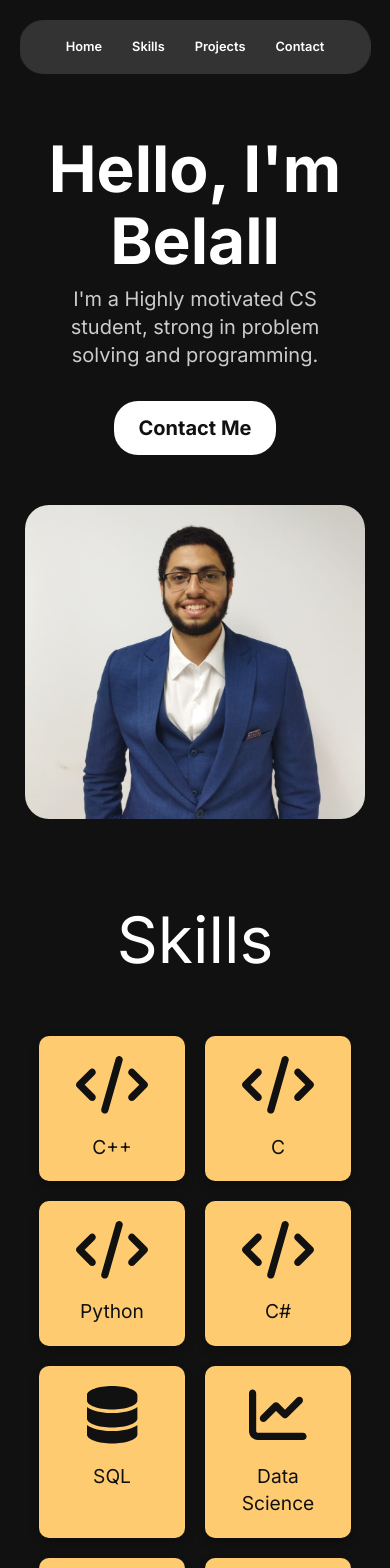
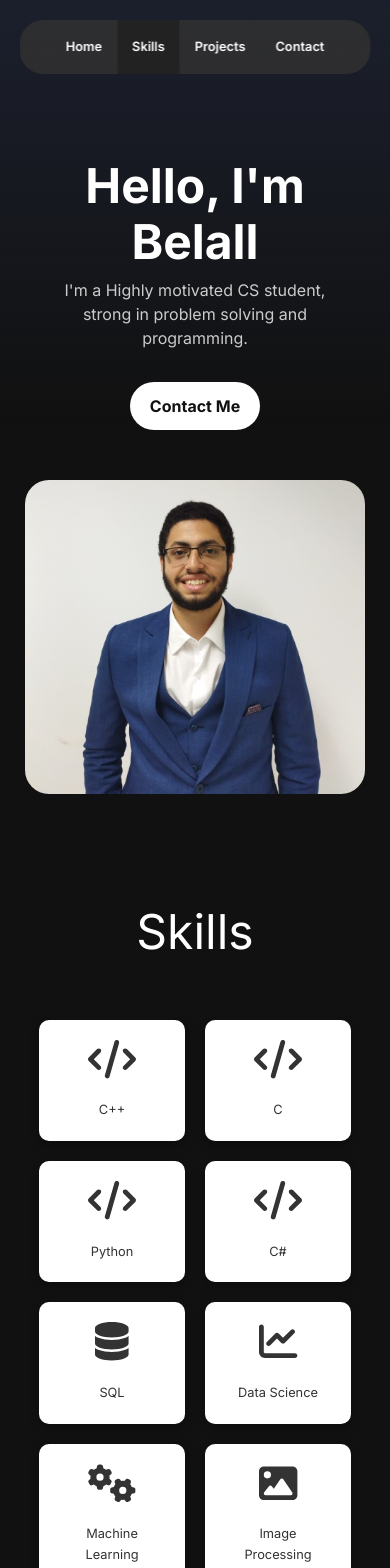
Before and after one commit to MohamedAdelMohamedMetwaley/belall_portfolio, a React (Vite) app: page / in a window 390 px wide. Shown: the top 1568 px of the page. Built offline with nearby package versions, Linux system fonts and the light colour scheme.

Commit message:
remake projects section on smaller screens

```diff
--- a/src/components/Header/Header.jsx
+++ b/src/components/Header/Header.jsx
@@ -3,18 +3,24 @@ import styles from "./Header.module.css";
 
 function Header({ refProps, onScroll }) {
   return (
-    <section ref={refProps} className={`${styles.section} breakout`} id="home">
+    <section
+      ref={refProps}
+      className={`${styles.section} content-grid full-width`}
+      id="home"
+    >
+      <div className="breakout">
         <div className={styles.introContainer}>
           <h1>Hello, I&apos;m Belall</h1>
           <p>
-          I&apos;m a Highly motivated CS student, strong in problem solving and
-          programming.
+            I&apos;m a Highly motivated CS student, strong in problem solving
+            and programming.
           </p>
           <GlowingButton onClick={onScroll}>Contact Me</GlowingButton>
         </div>
         <div className={styles.imageContainer}>
           <img src="./images/bellal.jpg" alt="profile-photo" />
         </div>
+      </div>
     </section>
   );
 }
--- a/src/components/Header/Header.module.css
+++ b/src/components/Header/Header.module.css
@@ -1,7 +1,13 @@
 .section {
-  /* display: grid; */
+  background: linear-gradient(
+    180deg,
+    rgba(35, 42, 64, 0.6),
+    rgba(35, 42, 64, 0) 50%
+  );
+}
+
+.section > :global(.breakout) {
   display: flex;
-  grid-template-columns: 1fr 1fr;
   align-items: center;
   justify-content: space-between;
 }
@@ -23,11 +29,6 @@
 
 .introContainer {
   padding-inline: 30px;
-  grid-column-start: span 1;
-}
-.imageContainer,
-.introContainer {
-  grid-column: unset !important;
 }
 
 .imageContainer img {
@@ -46,7 +47,7 @@
 
 /* lg */
 @media (max-width: 1024px) {
-  .section {
+  .section :global(.breakout) {
     text-align: center;
     flex-direction: column;
     justify-content: center;
@@ -54,4 +55,14 @@
   .introContainer {
     margin-block: 100px 50px;
   }
+  :global(#home) .introContainer h1 {
+    font-size: 3rem;
+  }
+
+  :global(#home) .introContainer p {
+    font-size: var(--font-m);
+  }
+  :global(#home) .introContainer button {
+    font-size: var(--font-m);
+  }
 }
--- a/src/components/Navbar/Navbar.jsx
+++ b/src/components/Navbar/Navbar.jsx
@@ -55,7 +55,7 @@ function Navbar({
       if (navTimeoutId.current) {
         clearTimeout(navTimeoutId.current);
       }
-      //Hide the navbar after two seconds of not scrolling
+      //Hide the navbar after three seconds of not scrolling
       navTimeoutId.current = setTimeout(() => {
         setNavIsHidden(true);
       }, 3000);
@@ -73,6 +73,7 @@ function Navbar({
   }, [isScrolling, hoveredElement, sections, navTimeoutId, navIsHidden]);
 
   const handleMouseEnter = (section) => {
+    clearTimeout(navTimeoutId.current);
     if (!isScrolling) {
       dispatch({ type: section });
       setHoveredElement(section);
--- a/src/components/Navbar/Navbar.module.css
+++ b/src/components/Navbar/Navbar.module.css
@@ -1,10 +1,11 @@
 .navbar {
-  --bg-color: var(--grey);
+  --bg-color: 51, 51, 51;
   --highlight-color: var(--grey2);
   --reveal-color: var(--light-grey);
   --nav-width: 400px;
   width: 0px;
-  background-color: var(--bg-color);
+  background-color: rgba(var(--bg-color), 0.8);
+  backdrop-filter: blur(20px);
   border-radius: var(--radius);
   position: fixed;
   top: 20px;
@@ -97,6 +98,27 @@
     font-size: var(--font-s);
     padding: 15px;
   }
+  :global(.active) {
+    transition: 0.5s;
+    /* background-color: var(--grey2); */
+  }
+  :global(.active):after {
+    content: "";
+    position: absolute;
+    inset: 5px -6px;
+    inset: 0;
+    /* border-radius: var(--radius); */
+    z-index: -1;
+    transition: 2s;
+    animation: highlighIn 0.5s forwards;
+  }
+
+  @keyframes highlighIn {
+    to {
+      background-color: var(--grey2);
+    }
+  }
+
   :global(.highlight) {
     display: none;
   }
--- a/src/components/Projects/Projects.jsx
+++ b/src/components/Projects/Projects.jsx
@@ -106,12 +106,26 @@ function Projects({ refProps }) {
         }}
       >
         <ul>
+          <hr className={styles.hr1} />
           <a href="https://strawrecycling1.durablesites.com/?pt=NjY2ZTE0YjMwZTlkNjUxOTE1MGJkYjdmOjE3MTg1MTkxMDkuMDQ1OnByZXZpZXc=">
             <li className={styles.projectCard} onMouseEnter={handleHoverStraw}>
               <h2>Straw Recycling</h2>
               <h2>Straw Recycling</h2>
               <h2>Straw Recycling</h2>
               <h2>Straw Recycling</h2>
+              <div className={styles.projectVideo}>
+                <div className={styles.videoContainer}>
+                  <video
+                    ref={videoRef}
+                    src="./video/clip1.mp4"
+                    // autoPlay
+                    playsInline
+                    muted
+                    loop
+                    onCanPlay={() => (videoRef.current.playbackRate = 2)}
+                  />
+                </div>
+              </div>
             </li>
           </a>
           <hr />
@@ -121,6 +135,19 @@ function Projects({ refProps }) {
             <h2>Mediator App</h2>
             <h2>Mediator App</h2>
             <h2>Mediator App</h2>
+            <div className={styles.projectVideo}>
+              <div className={styles.videoContainer}>
+                <video
+                  ref={videoRef}
+                  src="./video/clip2.mp4"
+                  // autoPlay
+                  playsInline
+                  muted
+                  loop
+                  onCanPlay={() => (videoRef.current.playbackRate = 2)}
+                />
+              </div>
+            </div>
           </li>
           <hr />
           <li className={styles.projectCard} onMouseEnter={handleHoverBiber}>
@@ -129,6 +156,19 @@ function Projects({ refProps }) {
             <h2>Biber Project</h2>
             <h2>Biber Project</h2>
             <h2>Biber Project</h2>
+            <div className={styles.projectVideo}>
+              <div className={styles.videoContainer}>
+                <video
+                  ref={videoRef}
+                  src="./video/clip3.mp4"
+                  // autoPlay
+                  playsInline
+                  muted
+                  loop
+                  onCanPlay={() => (videoRef.current.playbackRate = 2)}
+                />
+              </div>
+            </div>
           </li>
         </ul>
       </div>
--- a/src/components/Projects/Projects.module.css
+++ b/src/components/Projects/Projects.module.css
@@ -52,6 +52,9 @@
   color: inherit;
   text-decoration: none;
 }
+.hr1 {
+  display: none;
+}
 
 @keyframes moveText {
   to {
@@ -84,6 +87,9 @@
   -ms-user-select: none;
   user-select: none;
 }
+.projectVideo {
+  display: none;
+}
 
 :global(#move) h2 {
   grid-column-start: 1;
@@ -107,14 +113,50 @@
     display: none;
   }
   :global(#projects) > h2 {
-    font-size: 4rem;
+    font-size: 3rem;
+  }
+  .projectCard h2:not(:first-child) {
+    display: none;
+  }
+  .hr1 {
+    display: block;
+    margin-top: 20px;
+  }
+
+  .projectCard h2:first-child {
+    padding: 20px 30px;
+  }
+
+  .projectCard .projectVideo {
+    display: block;
+    padding-block: 1rem;
+    width: 50%;
+    height: 100%;
+  }
+
+  .videoContainer {
+    border-radius: var(--radius);
+    overflow: clip;
+    margin-right: 20px;
+    width: 100%;
+    height: 100%;
+  }
+
+  .projectCard video {
+    width: 100%;
+    height: 100%;
+    object-fit: unset;
   }
 
   .projectsList .projectCard {
     height: 12rem;
-    gap: 60px;
+    gap: 0px;
+    max-width: 95%;
+    animation: none;
+    justify-content: space-between;
+    align-items: start;
   }
   .projectCard h2 {
-    font-size: 2rem;
+    font-size: 1.2rem;
   }
 }
--- a/src/components/Skills/Skills.module.css
+++ b/src/components/Skills/Skills.module.css
@@ -18,8 +18,8 @@
 }
 
 :global(.skill-card) {
-  background-color: #ffcb70; /* Accent color */
-  color: #111; /* Text color on accent background */
+  background-color: #ffffff; /* Accent color */
+  color: var(--grey); /* Text color on accent background */
   padding: 20px;
   border-radius: 10px;
   font-size: 1.2rem;
@@ -96,6 +96,15 @@
   }
 }
 
+@media (width < 625px) {
+  :global(#skills) h2 {
+    font-size: 3rem;
+  }
+  :global(.skill-card) {
+    font-size: var(--font-s);
+  }
+}
+
 @media (width < 360px) {
   :global(.skills-grid) {
     grid-template-columns: 1fr;
```
Lines whose indentation alone changed are shown as unchanged.
